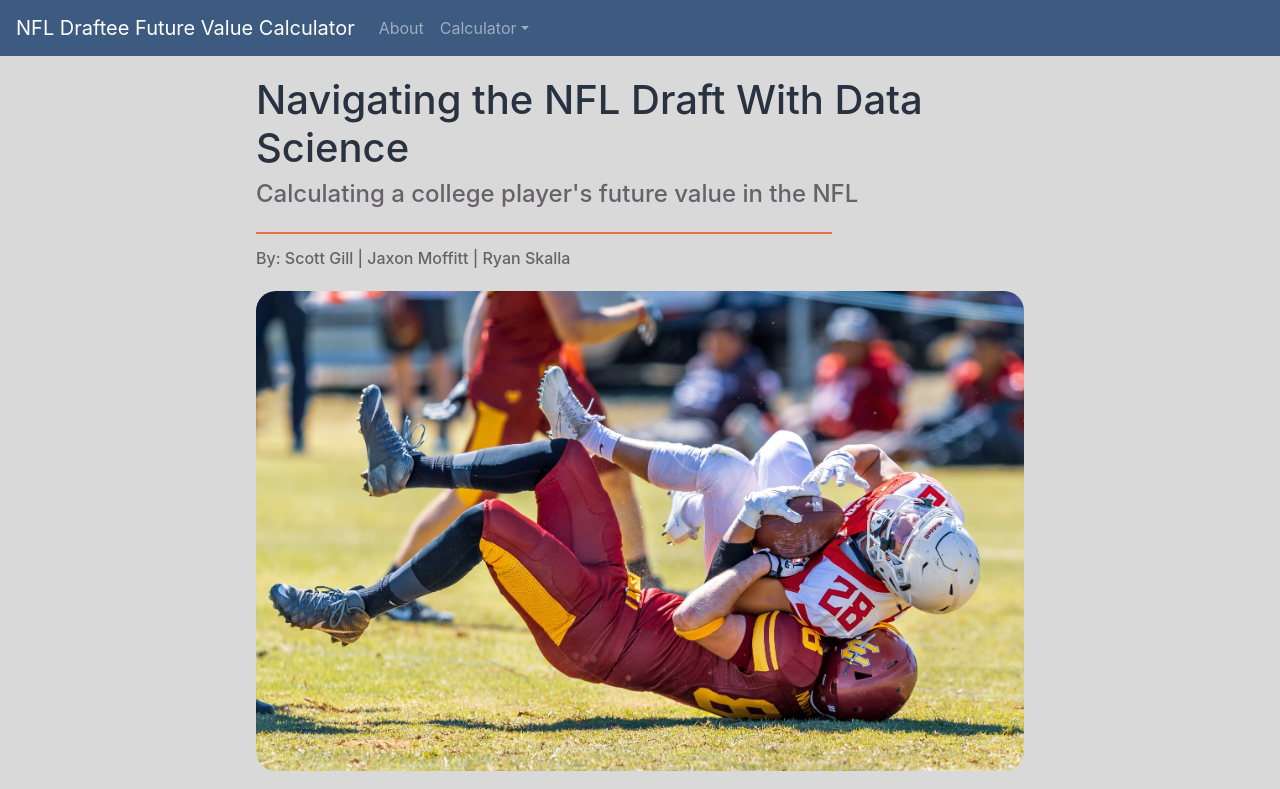
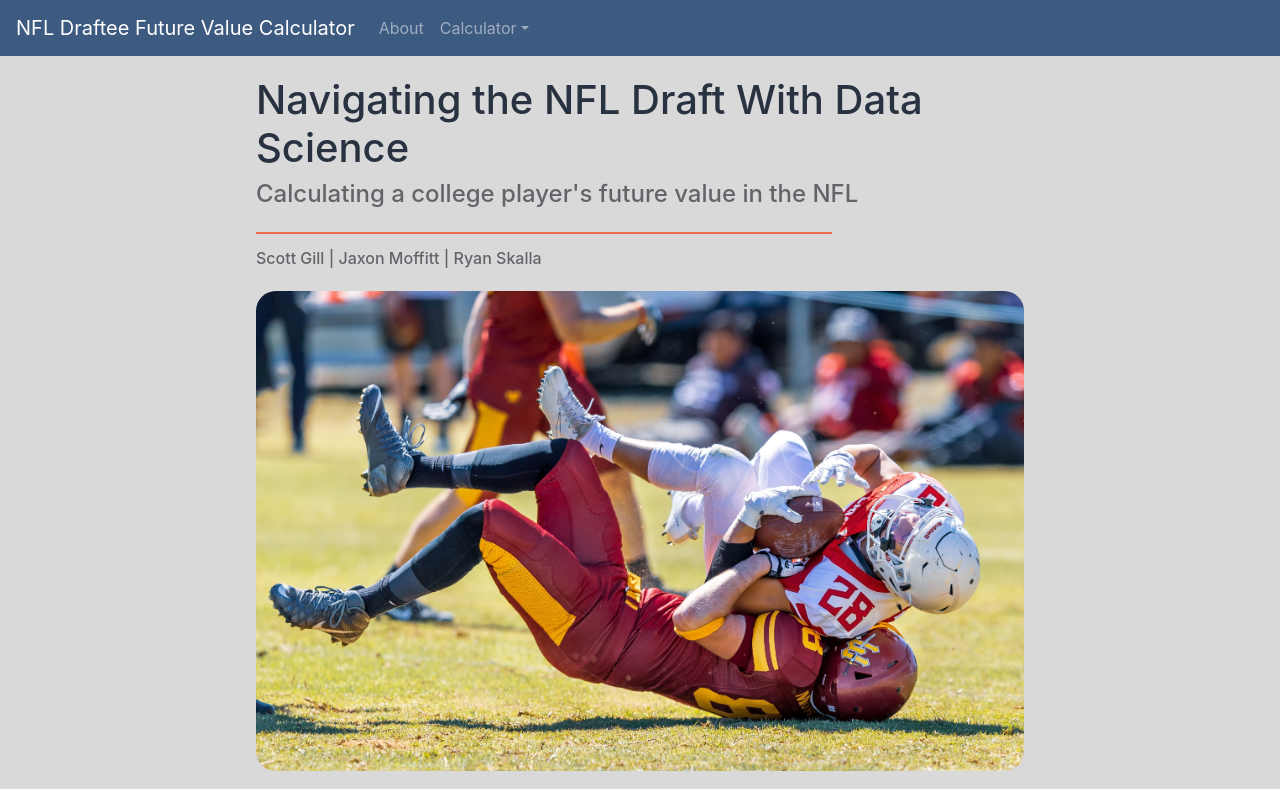
Before and after one commit to JaxonMoffitt/sports-analytics-project, a React (Create React App) app: page / in a window 1280 px wide. Shown: the top 789 px of the page. Built offline with nearby package versions, Linux system fonts and the light colour scheme.

Commit message:
Removed By:

```diff
--- a/src/Components/About.js
+++ b/src/Components/About.js
@@ -28,7 +28,7 @@ function About() {
         </div>
 
         <div style={{display: 'flex', justifyContent:'center', paddingBottom:'15px'}} >
-            <h6>By: Scott Gill | Jaxon Moffitt | Ryan Skalla</h6>
+            <h6>Scott Gill | Jaxon Moffitt | Ryan Skalla</h6>
         </div>
 
         <div style={{display: 'flex',  justifyContent:'center'}} >
```
